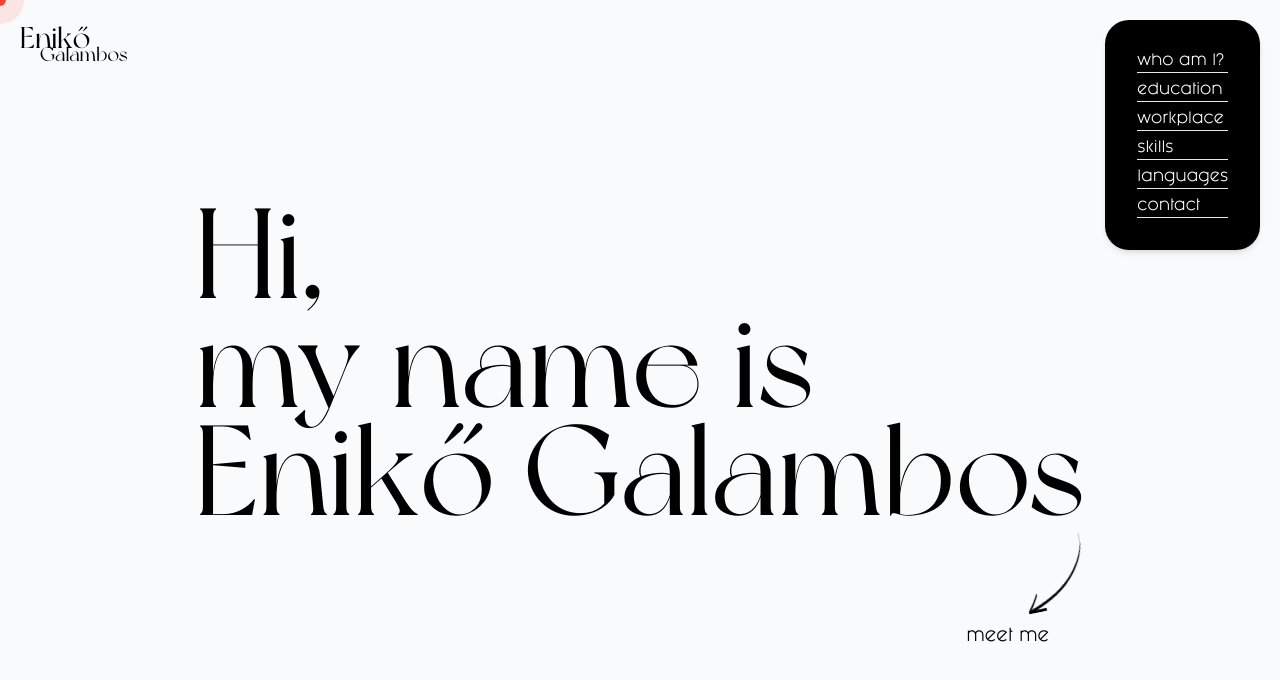
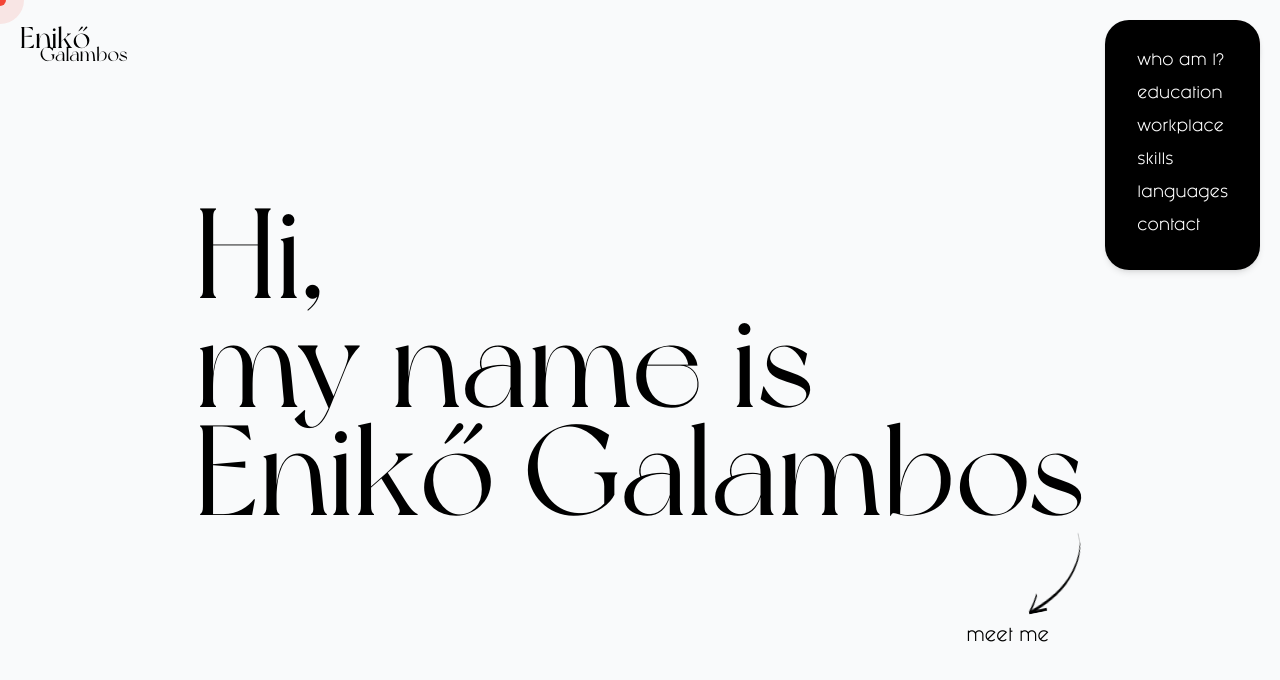
Before and after one commit to eniko-galambos/cv-app, a React (Vite) app: page / in a window 1280 px wide. Both pictures are taken after a click on the button "MENU". Shown: the top 680 px of the page. Built offline with nearby package versions, Linux system fonts and the light colour scheme.

Commit message:
fix: Small menu fixes

```diff
--- a/src/components/Header/index.js
+++ b/src/components/Header/index.js
@@ -126,6 +126,9 @@ const Header = () => {
 
   // Hooks
   useEffect(() => {
+    gsap.set('#menu-nav a hr', {
+      scaleX: 0,
+    });
     gsap.set('#menu-nav', {
       opacity: 0,
       display: 'none',
@@ -166,7 +169,7 @@ const Header = () => {
         >
           <a
             href="#"
-            className="mb-2"
+            className="mb-3"
             onMouseOver={drawDivider}
             onMouseOut={hideDivider}
           >
@@ -175,7 +178,7 @@ const Header = () => {
           </a>
           <a
             href="#"
-            className="mb-2"
+            className="mb-3"
             onMouseOver={drawDivider}
             onMouseOut={hideDivider}
           >
@@ -184,7 +187,7 @@ const Header = () => {
           </a>
           <a
             href="#"
-            className="mb-2"
+            className="mb-3"
             onMouseOver={drawDivider}
             onMouseOut={hideDivider}
           >
@@ -193,7 +196,7 @@ const Header = () => {
           </a>
           <a
             href="#"
-            className="mb-2"
+            className="mb-3"
             onMouseOver={drawDivider}
             onMouseOut={hideDivider}
           >
@@ -202,7 +205,7 @@ const Header = () => {
           </a>
           <a
             href="#"
-            className="mb-2"
+            className="mb-3"
             onMouseOver={drawDivider}
             onMouseOut={hideDivider}
           >
```
